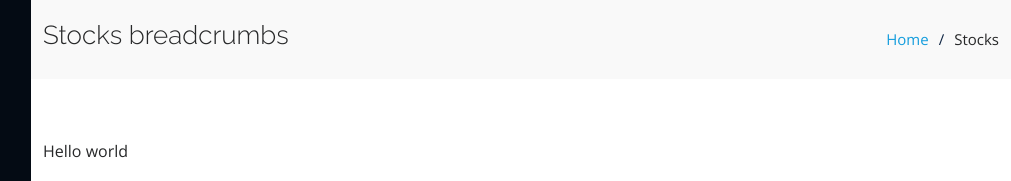
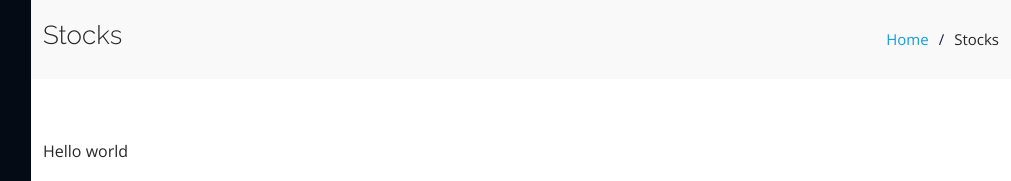
Before and after one commit to chrishardin/chrishardin.github.io, a plain HTML site: page stocks.html in a window 1280 px wide. Shown: the top 181 px of the page, 269-1280 px from the left. Drawn offline with nearby package versions, Linux system fonts and the light colour scheme.

Commit message:
Update stocks.html

```diff
--- a/stocks.html
+++ b/stocks.html
@@ -76,7 +76,7 @@
       <div class="container">
 
         <div class="d-flex justify-content-between align-items-center">
-          <h2>Stocks breadcrumbs</h2>
+          <h2>Stocks</h2>
           <ol>
             <li><a href="index.html">Home</a></li>
             <li>Stocks</li>
```
